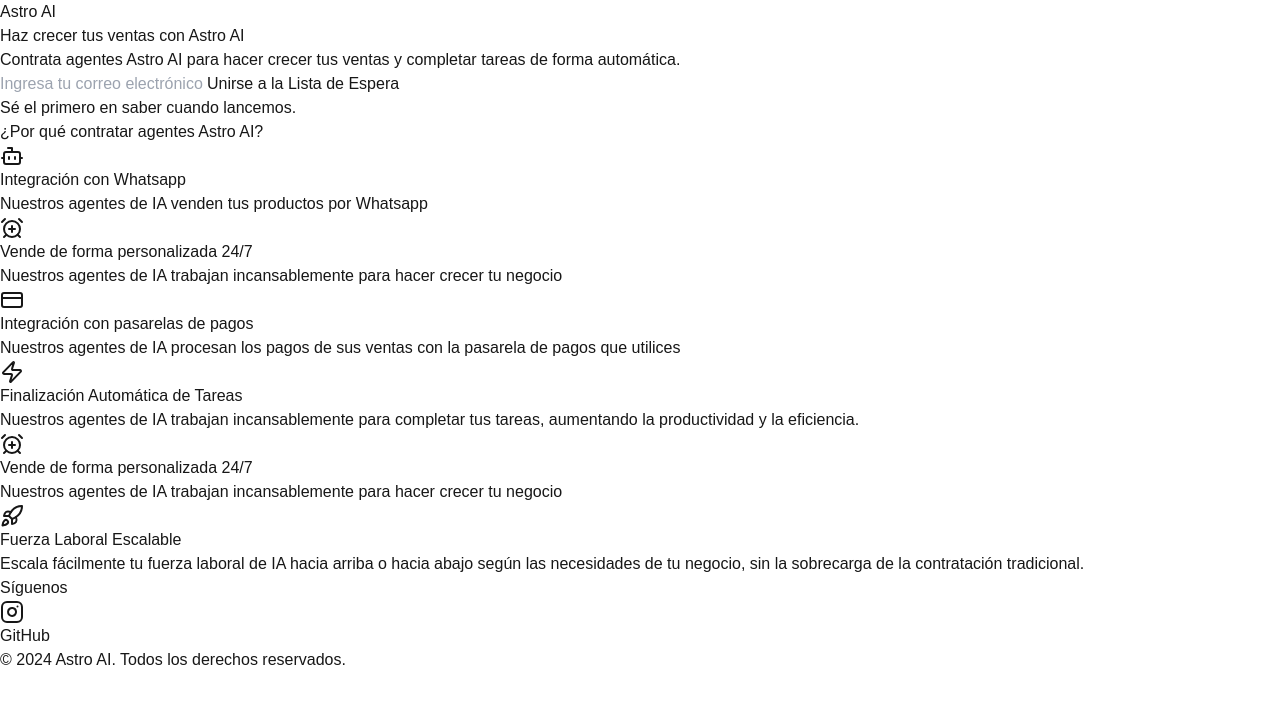
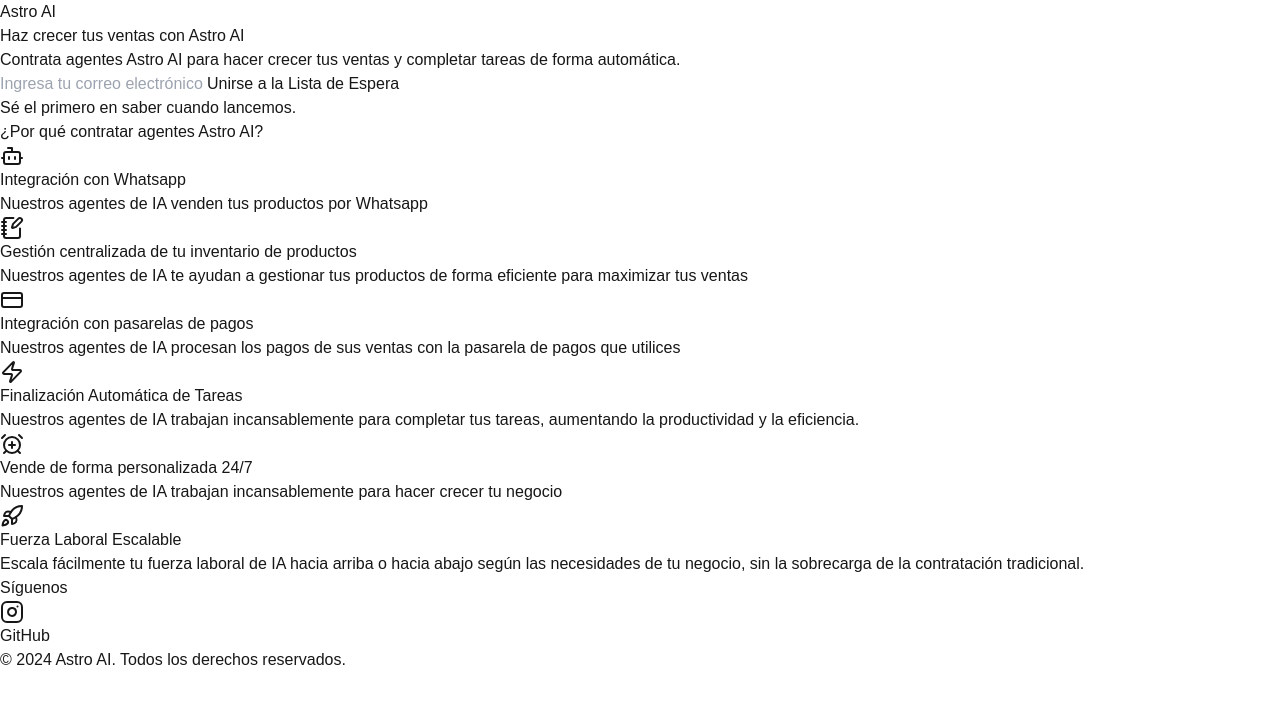
Before and after one commit to juansalinas-xyz/astro, a Next.js app: page / in a window 1280 px wide. Shown: the top 704 px of the page. Built offline with nearby package versions, Linux system fonts and the light colour scheme; no server answers.

Commit message:
waiting list funtional

```diff
--- a/src/app/page.tsx
+++ b/src/app/page.tsx
@@ -2,7 +2,7 @@
 
 import Link from 'next/link'
 import { useState } from 'react'
-import { ChevronDown, X, Zap, Brain, Rocket, Users, Github, Twitter, Linkedin, Bot, BotIcon, CreditCard, AlarmClockPlus, Instagram } from 'lucide-react'
+import { ChevronDown, X, Zap, Brain, Rocket, Users, Github, Twitter, Linkedin, Bot, BotIcon, CreditCard, AlarmClockPlus, Instagram, NotebookPen } from 'lucide-react'
 import { supabase } from './lib/supabaseClient'
 
 export default function Componente() {
@@ -92,9 +92,9 @@
               />
 
               <TarjetaCaracteristica
-                icono={<AlarmClockPlus className="w-12 h-12 text-[#00B4D8]" />}
-                titulo="Vende de forma personalizada 24/7"
-                descripcion="Nuestros agentes de IA trabajan incansablemente para hacer crecer tu negocio"
+                icono={<NotebookPen className="w-12 h-12 text-[#00B4D8]" />}
+                titulo="Gestión centralizada de tu inventario de productos"
+                descripcion="Nuestros agentes de IA te ayudan a gestionar tus productos de forma eficiente para maximizar tus ventas"
               />
 
               <TarjetaCaracteristica
```
